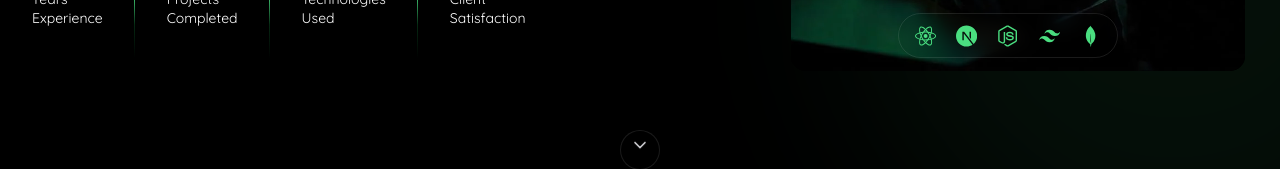
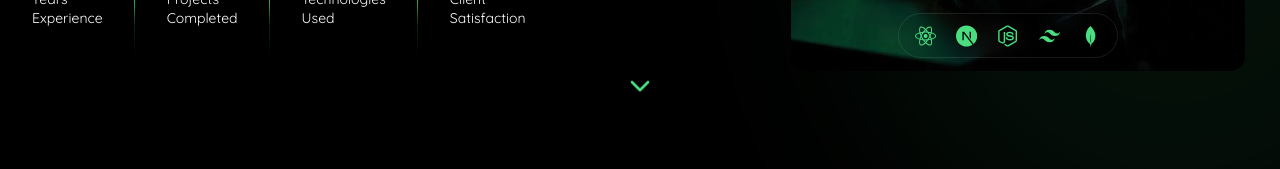
Before and after one commit to krif014/Portifolio, a React (Vite) app: page / in a window 1280 px wide. Shown: the part 641-810 px from the top of the page. Built offline with nearby package versions, Linux system fonts and the light colour scheme.

Commit message:
Fixing the scrolldown icon

```diff
--- a/src/components/sections/Hero.jsx
+++ b/src/components/sections/Hero.jsx
@@ -139,7 +139,7 @@ export default function Hero() {
 
         </div>
 
-        <div className="mt-14 flex justify-center">
+        <div className="mt-1 flex justify-center">
           <button
             type="button"
             onClick={() =>
@@ -147,10 +147,10 @@ export default function Hero() {
                 behavior: reducedMotion ? "auto" : "smooth",
               })
             }
-            className="group inline-flex h-10 w-10 items-center justify-center rounded-full border border-white/10 bg-black/40 text-zinc-300 backdrop-blur transition hover:border-accent/50 hover:text-accent"
+            className="text-accent"
             aria-label="Scroll down"
           >
-            <ChevronDown className="h-5 w-5 animate-bounce" />
+            <ChevronDown className="h-8 w-8 animate-bounce" />
           </button>
         </div>
 
```
